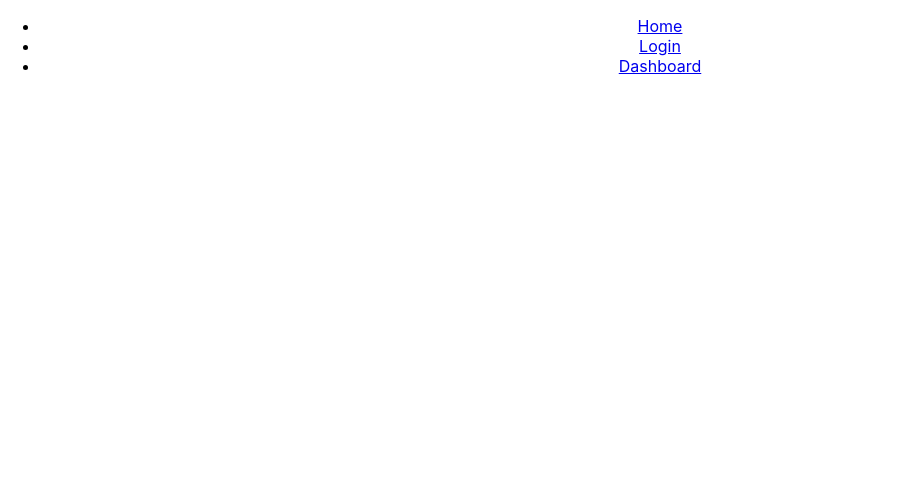
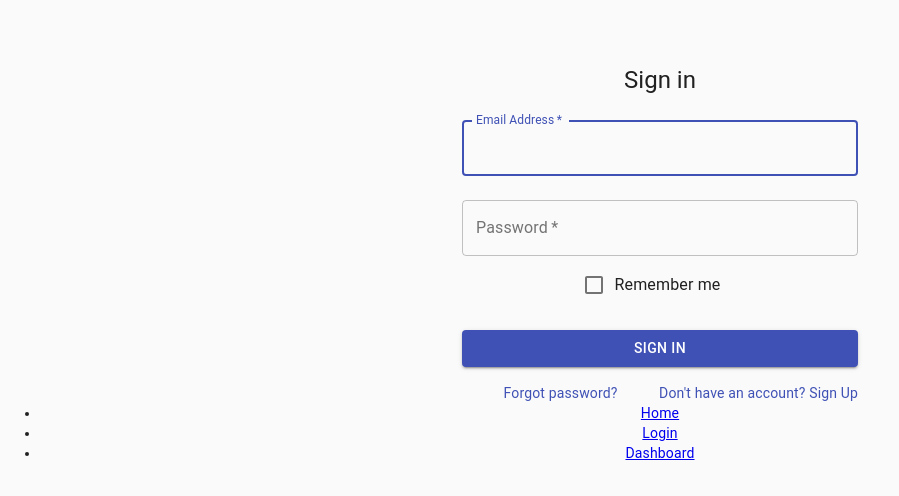
Before and after one commit to build-week-tieme-ndo-5/front-end, a React (Create React App) app in the folder tieme-ndo/: page /login in a window 1280 px wide. Shown: the top 496 px of the page, without its empty margins (0-899 px from the left). Built offline with nearby package versions, Linux system fonts and the light colour scheme.

Commit message:
Added Material UI and now have login on home page for testing

```diff
--- a/tieme-ndo/package.json
+++ b/tieme-ndo/package.json
@@ -3,11 +3,14 @@
   "version": "0.1.0",
   "private": true,
   "dependencies": {
+    "@material-ui/core": "^4.9.0",
     "@testing-library/jest-dom": "^4.2.4",
     "@testing-library/react": "^9.3.2",
     "@testing-library/user-event": "^7.1.2",
     "react": "^16.12.0",
     "react-dom": "^16.12.0",
+    "react-hook-form": "^4.7.2",
+    "react-router-dom": "^5.1.2",
     "react-scripts": "3.3.0"
   },
   "scripts": {
--- a/tieme-ndo/src/App.js
+++ b/tieme-ndo/src/App.js
@@ -9,6 +9,7 @@
 } from "react-router-dom";
 
 import PrivateRoute from "./Utilities/loginProtectedRoute";
+import SignIn from "./Components/LoginForm";
 
 function App() {
   return (
@@ -16,6 +17,7 @@
       <div className="App">
         <nav>
           <ul>
+            <SignIn />
             <li>
               <NavLink to="/">Home</NavLink>
             </li>
--- /dev/null
+++ b/tieme-ndo/src/Components/LoginForm.js
@@ -0,0 +1,97 @@
+import React from 'react';
+import Avatar from '@material-ui/core/Avatar';
+import Button from '@material-ui/core/Button';
+import CssBaseline from '@material-ui/core/CssBaseline';
+import TextField from '@material-ui/core/TextField';
+import FormControlLabel from '@material-ui/core/FormControlLabel';
+import Checkbox from '@material-ui/core/Checkbox';
+import Link from '@material-ui/core/Link';
+import Grid from '@material-ui/core/Grid';
+import Typography from '@material-ui/core/Typography';
+import { makeStyles } from '@material-ui/core/styles';
+import Container from '@material-ui/core/Container';
+
+
+const useStyles = makeStyles(theme => ({
+  paper: {
+    marginTop: theme.spacing(8),
+    display: 'flex',
+    flexDirection: 'column',
+    alignItems: 'center',
+  },
+  avatar: {
+    margin: theme.spacing(1),
+    backgroundColor: theme.palette.secondary.main,
+  },
+  form: {
+    width: '100%', // Fix IE 11 issue.
+    marginTop: theme.spacing(1),
+  },
+  submit: {
+    margin: theme.spacing(3, 0, 2),
+  },
+}));
+
+export default function SignIn() {
+  const classes = useStyles();
+
+  return (
+    <Container component="main" maxWidth="xs">
+      <CssBaseline />
+      <div className={classes.paper}>
+        <Typography component="h1" variant="h5">
+          Sign in
+        </Typography>
+        <form className={classes.form} noValidate>
+          <TextField
+            variant="outlined"
+            margin="normal"
+            required
+            fullWidth
+            id="email"
+            label="Email Address"
+            name="email"
+            autoComplete="email"
+            autoFocus
+          />
+          <TextField
+            variant="outlined"
+            margin="normal"
+            required
+            fullWidth
+            name="password"
+            label="Password"
+            type="password"
+            id="password"
+            autoComplete="current-password"
+          />
+          <FormControlLabel
+            control={<Checkbox value="remember" color="primary" />}
+            label="Remember me"
+          />
+          <Button
+            type="submit"
+            fullWidth
+            variant="contained"
+            color="primary"
+            className={classes.submit}
+          >
+            Sign In
+          </Button>
+          <Grid container>
+            <Grid item xs>
+              <Link href="#" variant="body2">
+                Forgot password?
+              </Link>
+            </Grid>
+            <Grid item>
+              <Link href="#" variant="body2">
+                {"Don't have an account? Sign Up"}
+              </Link>
+            </Grid>
+          </Grid>
+        </form>
+      </div>
+    </Container>
+  );
+}
--- a/tieme-ndo/src/Utilities/loginProtectedRoute.js
+++ b/tieme-ndo/src/Utilities/loginProtectedRoute.js
@@ -2,6 +2,7 @@
 import { Route, Redirect } from "react-router-dom";
 
 const PrivateRoute = ({ component: Component, ...rest }) => {
+  return (
   <Route
     {...rest}
     render={props =>
@@ -11,6 +12,7 @@
         <Redirect to="/login" />
       )
     }
-  />;
+  />
+  )
 };
 export default PrivateRoute;
```
Also changed, not shown: 1 other file (tests, documents, lock files or other folders).
